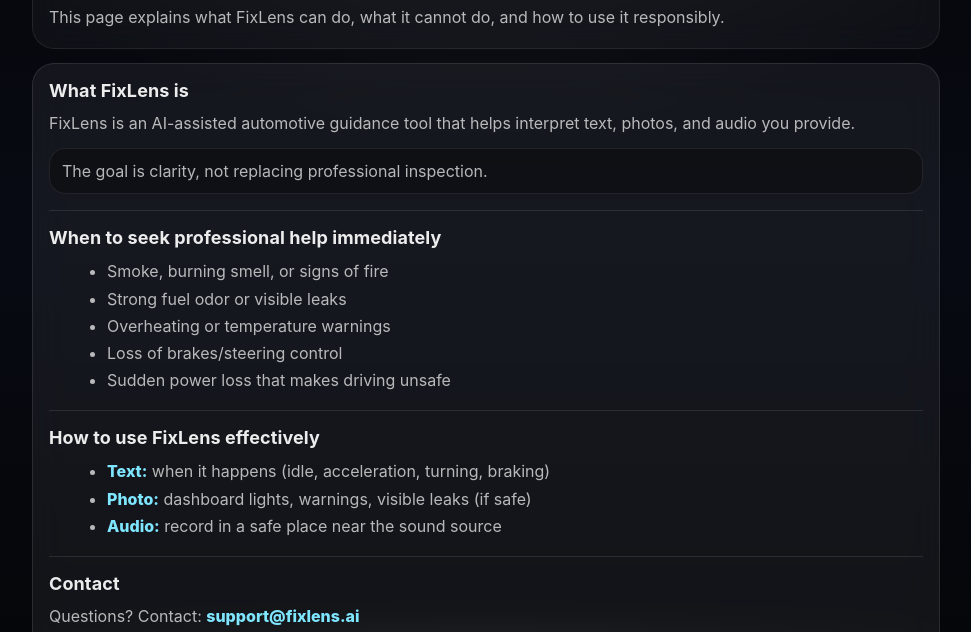
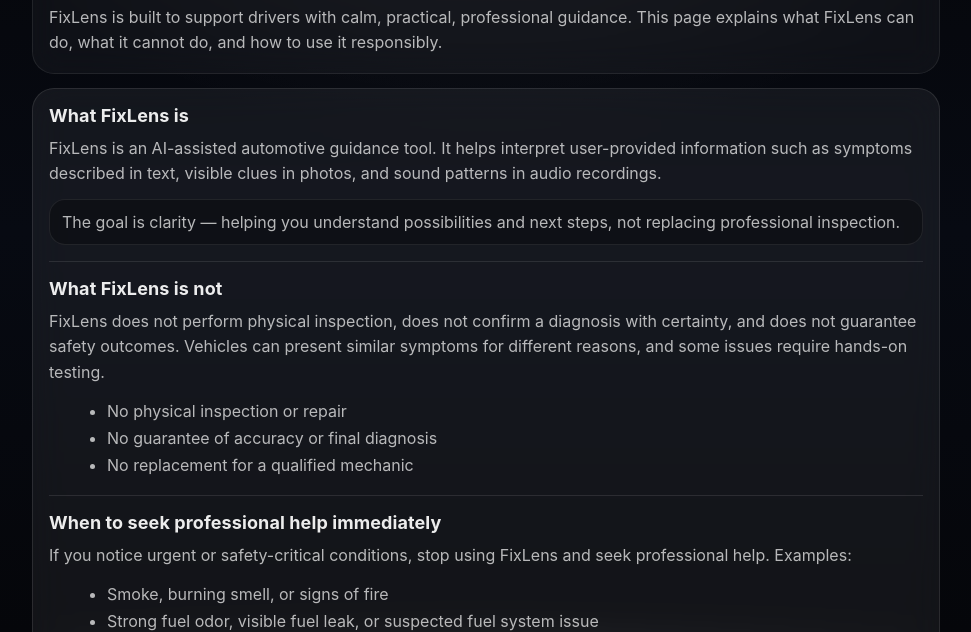
Before and after one commit to 502296/fixlens-brain-api, a website: page safety.html in a window 1280 px wide. Shown: the part 168-800 px from the top of the page, without its empty margins (154-1125 px from the left). Drawn offline with Linux system fonts and the light colour scheme.

Commit message:
Update safety.html

```diff
--- a/safety.html
+++ b/safety.html
@@ -24,25 +24,49 @@
 
     <div class="hero">
       <h1>Safety & Scope</h1>
-      <p class="subtitle">This page explains what FixLens can do, what it cannot do, and how to use it responsibly.</p>
+      <p class="subtitle">
+        FixLens is built to support drivers with calm, practical, professional guidance.
+        This page explains what FixLens can do, what it cannot do, and how to use it responsibly.
+      </p>
     </div>
 
     <div class="card">
       <div class="section">
         <h2>What FixLens is</h2>
-        <p>FixLens is an AI-assisted automotive guidance tool that helps interpret text, photos, and audio you provide.</p>
-        <div class="note">The goal is clarity, not replacing professional inspection.</div>
+        <p>
+          FixLens is an AI-assisted automotive guidance tool. It helps interpret user-provided information such as symptoms described in text,
+          visible clues in photos, and sound patterns in audio recordings.
+        </p>
+        <div class="note">
+          The goal is clarity — helping you understand possibilities and next steps, not replacing professional inspection.
+        </div>
+      </div>
+
+      <hr class="sep"/>
+
+      <div class="section">
+        <h2>What FixLens is not</h2>
+        <p>
+          FixLens does not perform physical inspection, does not confirm a diagnosis with certainty, and does not guarantee safety outcomes.
+          Vehicles can present similar symptoms for different reasons, and some issues require hands-on testing.
+        </p>
+        <ul>
+          <li>No physical inspection or repair</li>
+          <li>No guarantee of accuracy or final diagnosis</li>
+          <li>No replacement for a qualified mechanic</li>
+        </ul>
       </div>
 
       <hr class="sep"/>
 
       <div class="section">
         <h2>When to seek professional help immediately</h2>
+        <p>If you notice urgent or safety-critical conditions, stop using FixLens and seek professional help. Examples:</p>
         <ul>
           <li>Smoke, burning smell, or signs of fire</li>
-          <li>Strong fuel odor or visible leaks</li>
-          <li>Overheating or temperature warnings</li>
-          <li>Loss of brakes/steering control</li>
+          <li>Strong fuel odor, visible fuel leak, or suspected fuel system issue</li>
+          <li>Overheating, coolant loss, or temperature warning</li>
+          <li>Loss of braking or steering control, or severe vibration at speed</li>
           <li>Sudden power loss that makes driving unsafe</li>
         </ul>
       </div>
@@ -51,18 +75,20 @@
 
       <div class="section">
         <h2>How to use FixLens effectively</h2>
+        <p>FixLens works best with clear inputs:</p>
         <ul>
-          <li><span class="highlight">Text:</span> when it happens (idle, acceleration, turning, braking)</li>
-          <li><span class="highlight">Photo:</span> dashboard lights, warnings, visible leaks (if safe)</li>
-          <li><span class="highlight">Audio:</span> record in a safe place near the sound source</li>
+          <li><span class="highlight">Text:</span> when it happens (idle, accelerating, turning, braking)</li>
+          <li><span class="highlight">Photo:</span> dashboard lights, warning messages, visible leaks (if safe)</li>
+          <li><span class="highlight">Audio:</span> record in a safe place, close to the sound source</li>
         </ul>
+        <div class="note">You remain in control: FixLens offers guidance; you decide what to do next.</div>
       </div>
 
       <hr class="sep"/>
 
       <div class="section">
         <h2>Contact</h2>
-        <p>Questions? Contact: <span class="highlight">support@fixlens.ai</span></p>
+        <p>For questions about safety or scope: <span class="highlight">support@fixlens.ai</span></p>
         <div class="actions">
           <a class="button primary" href="mailto:support@fixlens.ai?subject=FixLens%20Safety%20Question">Email Support</a>
           <a class="button" href="support.html">Support Page</a>
@@ -70,7 +96,7 @@
       </div>
     </div>
 
-    <div class="footer">© 2025 FixLens AI</div>
+    <div class="footer">© 2025 FixLens AI — Safety & Scope</div>
 
   </div>
 </body>
```
